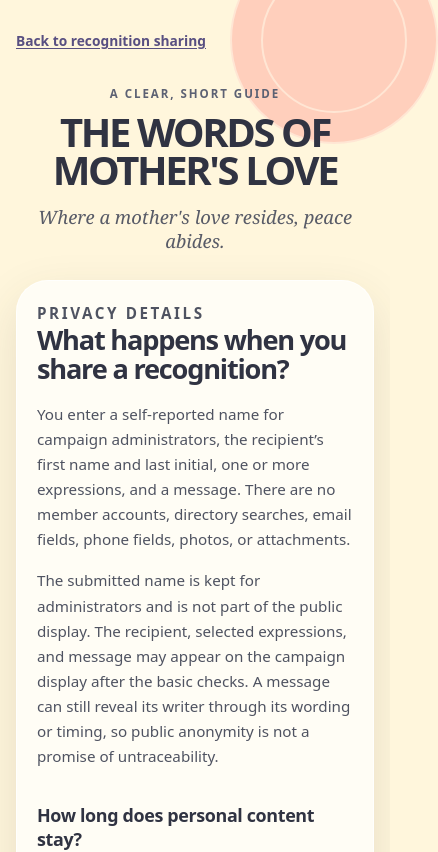
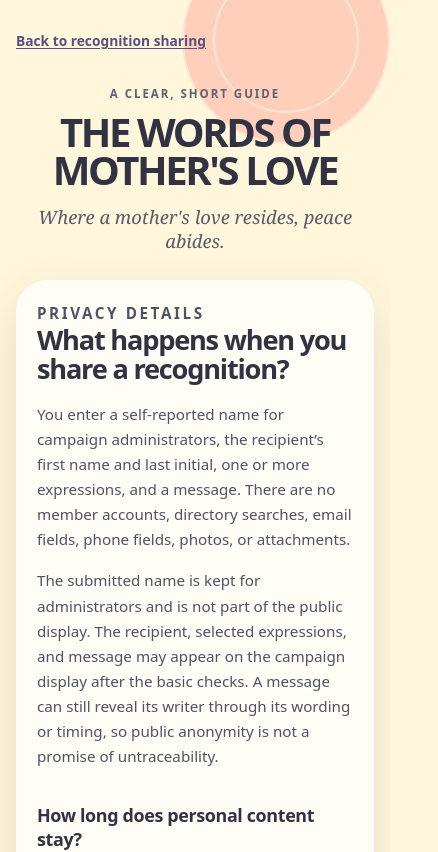
Before and after one commit to lovelaceaml-hub/mothers-love, a Next.js app: page /privacy in a window 390 px wide. Shown: the top 852 px of the page, 438 px wide, since content can reach past the window. Built offline with nearby package versions, Linux system fonts and the light colour scheme.

Commit message:
Keep privacy page decoration within phone viewport

```diff
--- a/src/app/privacy/privacy.module.css
+++ b/src/app/privacy/privacy.module.css
@@ -27,7 +27,7 @@
 .card p + p { margin-top: 1rem; }
 .card section { padding-top: 0.15rem; }
 .footer { margin: 1.3rem auto 0; color: var(--muted); font-size: 0.82rem; text-align: center; }
-.decorativeCircle { position: absolute; top: -4rem; right: -3rem; width: 13rem; height: 13rem; border: 2px solid rgba(255,255,255,0.55); border-radius: 50%; background: var(--coral); opacity: 0.37; }
+.decorativeCircle { position: absolute; top: -4rem; right: 0; width: 13rem; height: 13rem; border: 2px solid rgba(255,255,255,0.55); border-radius: 50%; background: var(--coral); opacity: 0.37; }
 .decorativeCircle::after { position: absolute; inset: 14%; border: 2px solid rgba(255,255,255,0.55); border-radius: 50%; content: ''; }
 
 @media (min-width: 42rem) { .page { padding-top: 2.5rem; } }
```
Also changed, not shown: 1 other file (tests, documents, lock files or other folders).
